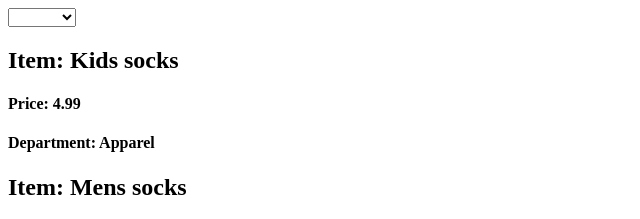
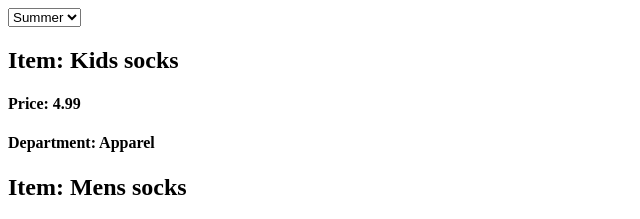
Before and after one commit to joellegg/spa-seasonal-sales, a plain HTML site: page index.html in a window 1280 px wide. Shown: the top 219 px of the page, 0-640 px from the left. Drawn offline with Linux system fonts and the light colour scheme.

Commit message:
added summer season option and commented out conosle logs

```diff
--- a/index.html
+++ b/index.html
@@ -8,10 +8,10 @@
 </head>
 <body>
     <select id="season">
-      <option selected></option>
-      <option value="value1">Spring</option>
-      <option value="value2">Autumn</option>
-      <option value="value3">Winter</option>
+      <option>Spring</option>
+      <option selected>Summer</option>
+      <option>Autumn</option>
+      <option>Winter</option>
     </select>
     <div id="products">
 
--- a/seasonal-sales.js
+++ b/seasonal-sales.js
@@ -50,7 +50,7 @@ function getCategory() {
             if (productData.products[i].category_id === productCategories.categories[k].id) {
                 productData.products[i].category_name = productCategories.categories[k].name;
                 productData.products[i].discounted_season = productCategories.categories[k].season_discount;
-                console.log("product dis, cat dis", productData.products[i].discounted_season, productCategories.categories[k].season_discount);
+                //console.log("product dis, cat dis", productData.products[i].discounted_season, productCategories.categories[k].season_discount);
                 //console.log("product-category", productData.products[i].category_name, productCategories.categories[k].name);
         }
     }
@@ -63,11 +63,11 @@ function discountedPrice() {
         for (var k = 0; k < productCategories.categories.length; k++) {
             if (currentSeason === productCategories.categories[k].season_discount && productData.products[i].category_name === productCategories.categories[k].name) {
                 productData.products[i].discounted_price = (productData.products[i].price * (1 - productCategories.categories[k].discount));
-                console.log('season discount', currentSeason, productCategories.categories[k].season_discount, productData.products[i].category_name, productCategories.categories[k].name);
+                //console.log('season discount', currentSeason, productCategories.categories[k].season_discount, productData.products[i].category_name, productCategories.categories[k].name);
             }
         }
     }
-    console.log(productData.products);
+    //console.log(productData.products);
     writeToHTML();
 }
 
```
